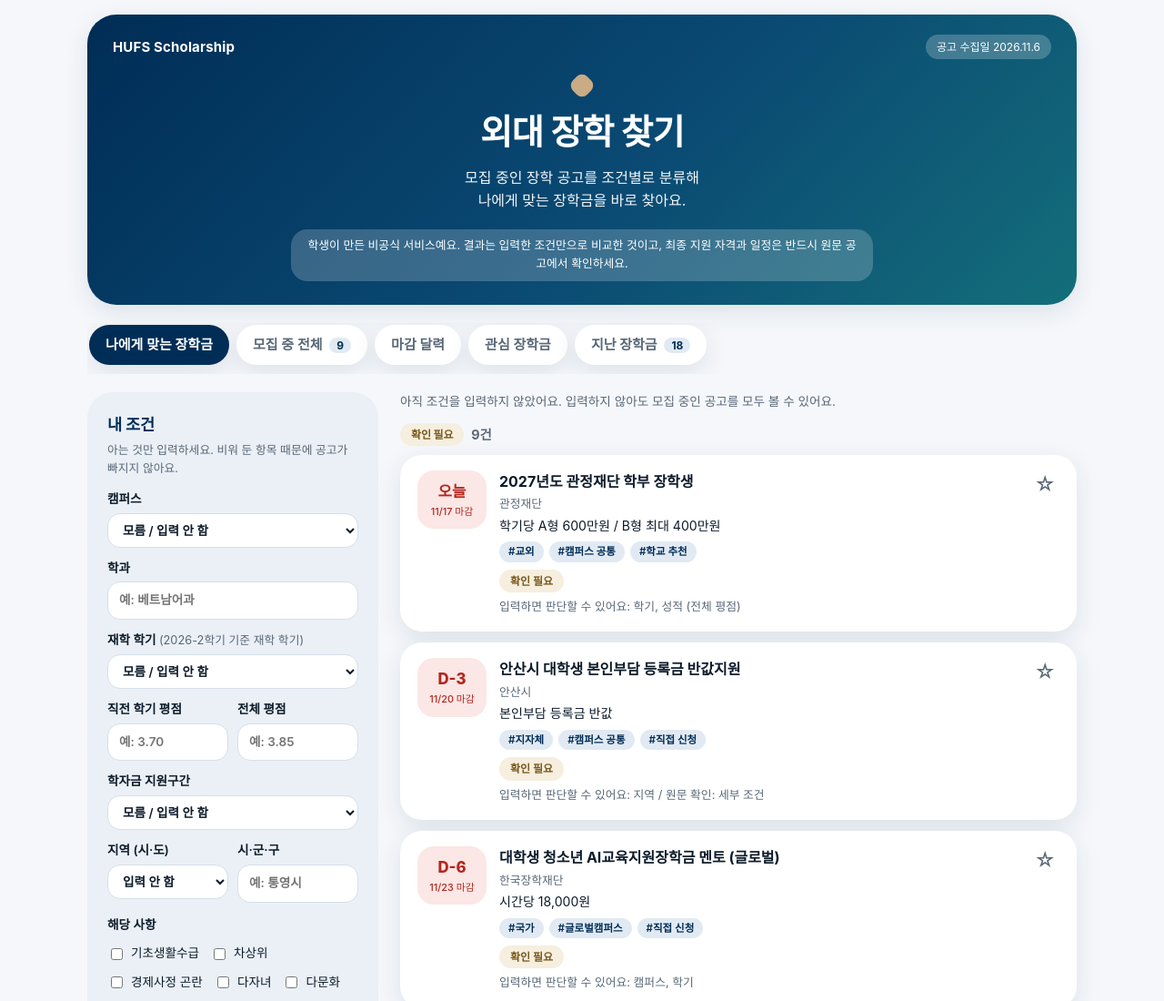
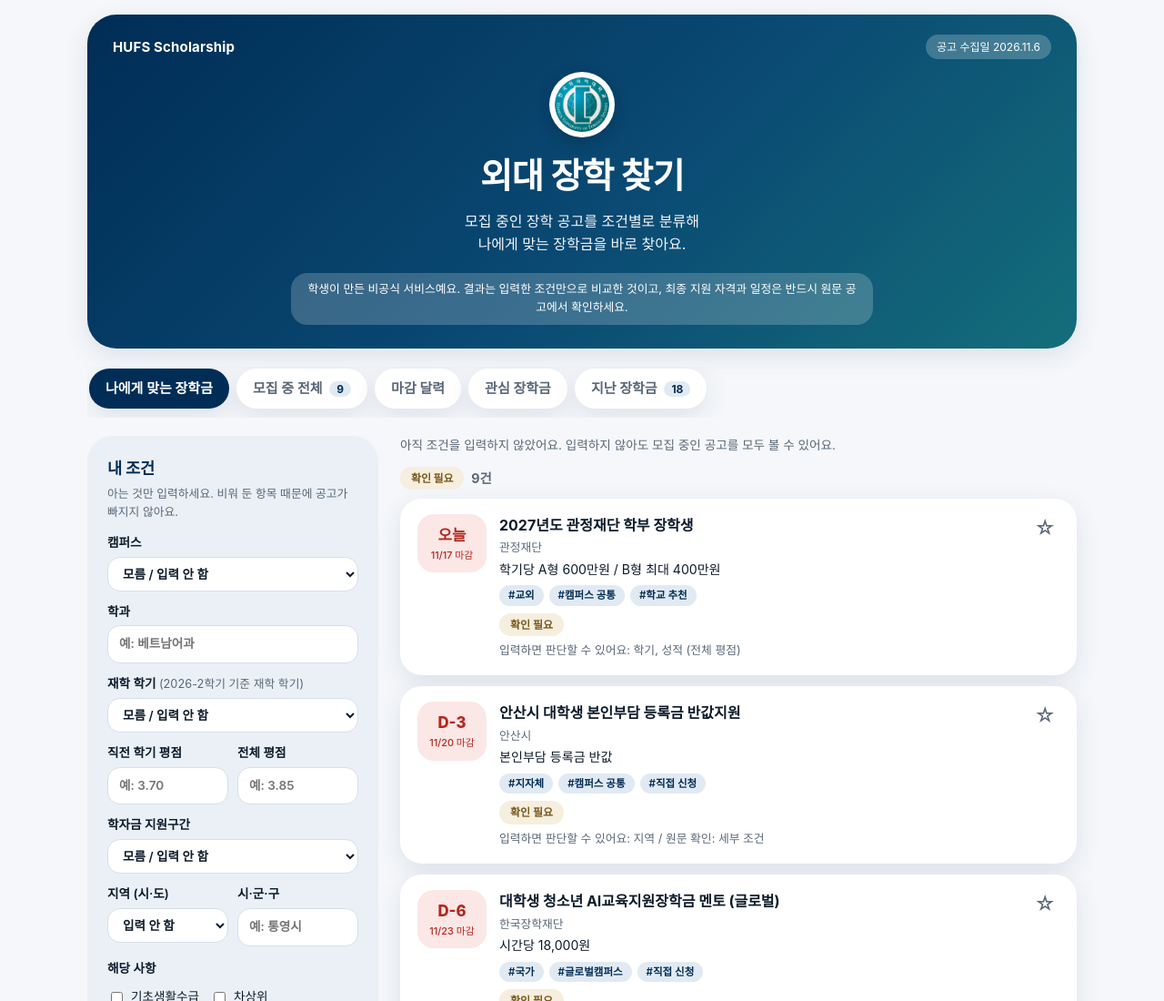
Before and after one commit to Soeun1223/hufs-scholarship-finder, a plain HTML site: page index.html in a window 1280 px wide. Shown: the top 1100 px of the page at 91% size. Drawn offline with Linux system fonts and the light colour scheme.

Commit message:
머리말의 점을 한국외대 교표로 교체
학교 UI 페이지의 교표(simbol_mark1.png)를 흰 원 안에 원본 색 그대로 넣고,
브라우저 탭 아이콘도 같은 교표로 바꿨다. 미리보기 서버가 PNG 를 올바른
형식으로 내보내도록 고쳤다.

Co-Authored-By: Claude Sonnet 5.5 <noreply@anthropic.com>

```diff
--- a/index.html
+++ b/index.html
@@ -5,12 +5,14 @@
 <meta name="viewport" content="width=device-width, initial-scale=1">
 <title>외대 장학 찾기</title>
 <meta name="description" content="내 조건으로 한국외대 장학 공고를 찾고, 지원 요건을 확인하고, 신청 준비까지 이어가는 서비스">
+<link rel="icon" type="image/png" href="assets/hufs-symbol.png">
 <link rel="stylesheet" href="styles.css">
 </head>
 <body>
 <div class="wrap">
   <header class="hero">
     <div class="hero-top"><span class="brand">HUFS Scholarship</span><span class="snap" id="snap"></span></div>
+    <img class="symbol" src="assets/hufs-symbol.png" width="72" height="72" alt="한국외국어대학교 교표">
     <h1>외대 장학 찾기</h1>
     <p class="lead">모집 중인 장학 공고를 조건별로 분류해<br>나에게 맞는 장학금을 바로 찾아요.</p>
     <p class="disclaimer">학생이 만든 비공식 서비스예요. 결과는 입력한 조건만으로 비교한 것이고, 최종 지원 자격과 일정은 반드시 원문 공고에서 확인하세요.</p>
--- a/scripts/serve.js
+++ b/scripts/serve.js
@@ -4,7 +4,7 @@ const fs = require("fs");
 const path = require("path");
 
 const root = path.join(__dirname, "..");
-const types = { ".html": "text/html; charset=utf-8", ".js": "text/javascript; charset=utf-8", ".css": "text/css; charset=utf-8" };
+const types = { ".html": "text/html; charset=utf-8", ".js": "text/javascript; charset=utf-8", ".css": "text/css; charset=utf-8", ".png": "image/png" };
 
 const server = http.createServer((req, res) => {
   const rel = decodeURIComponent(req.url.split("?")[0]);
--- a/styles.css
+++ b/styles.css
@@ -38,8 +38,9 @@ h3 { font-size: 0.95rem; margin: 22px 0 8px; color: var(--accent); }
 .hero-top { display: flex; justify-content: space-between; align-items: center; gap: 12px; }
 .brand { font-weight: 700; letter-spacing: 0.01em; }
 .snap { font-size: 0.75rem; background: rgba(255, 255, 255, 0.22); border-radius: 999px; padding: 4px 12px; }
-.hero h1 { font-size: clamp(1.8rem, 5vw, 2.4rem); margin: 18px 0 6px; letter-spacing: -0.02em; }
-.hero h1::before { content: ""; display: block; width: 22px; height: 22px; margin: 0 auto 10px; border-radius: 8px; background: #c9ab84; transform: rotate(45deg); }
+/* 교표는 학교 UI 규정에 따라 흰 바탕 위에 원본 색 그대로 둔다 (색을 바꾸거나 늘리지 않는다). */
+.symbol { display: block; width: 72px; height: 72px; margin: 14px auto 0; padding: 6px; border-radius: 50%; background: #fff; box-shadow: 0 4px 16px rgba(0, 20, 40, 0.25); }
+.hero h1 { font-size: clamp(1.8rem, 5vw, 2.4rem); margin: 12px 0 6px; letter-spacing: -0.02em; }
 .lead { margin: 0 0 18px; font-size: 1rem; opacity: 0.95; }
 .disclaimer { display: inline-block; max-width: 640px; margin: 0; font-size: 0.8rem; background: rgba(255, 255, 255, 0.2); border-radius: 18px; padding: 8px 16px; }
 
```
Also changed, not shown: assets/hufs-symbol.png (added).
